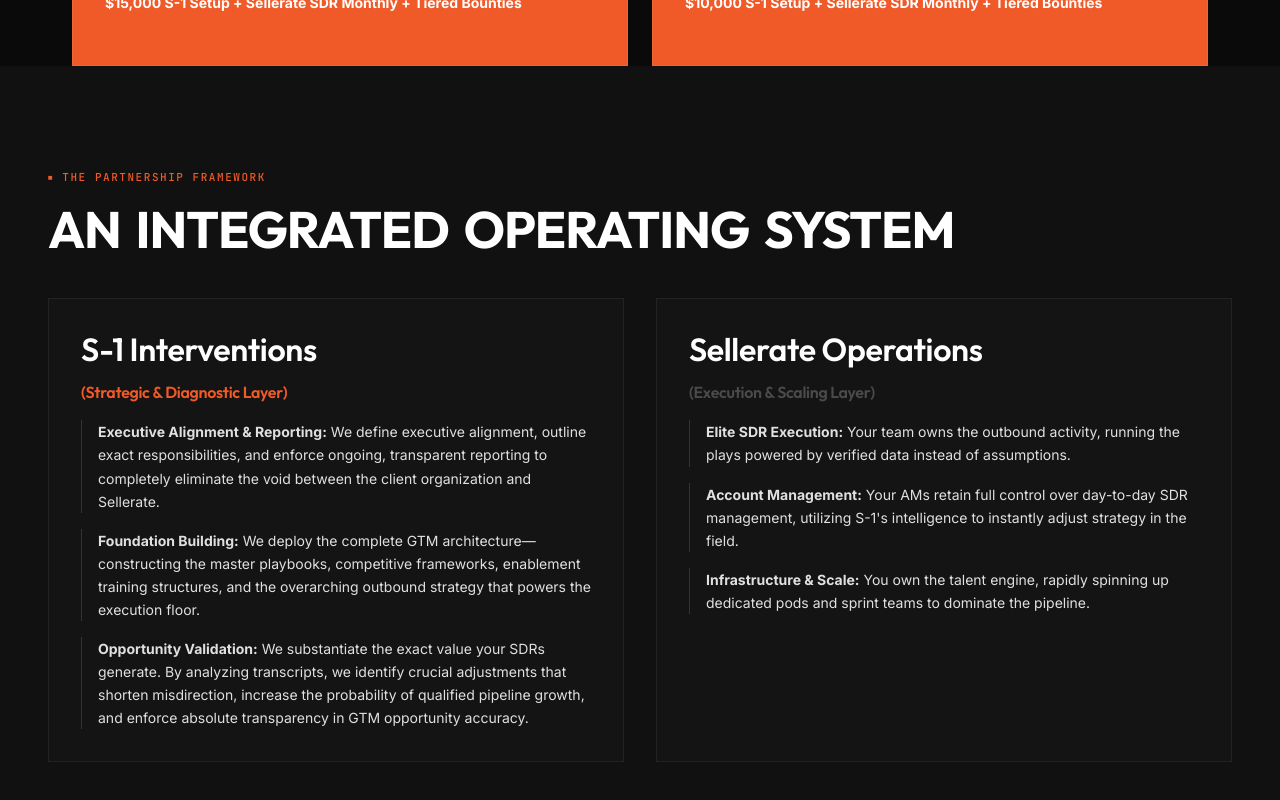
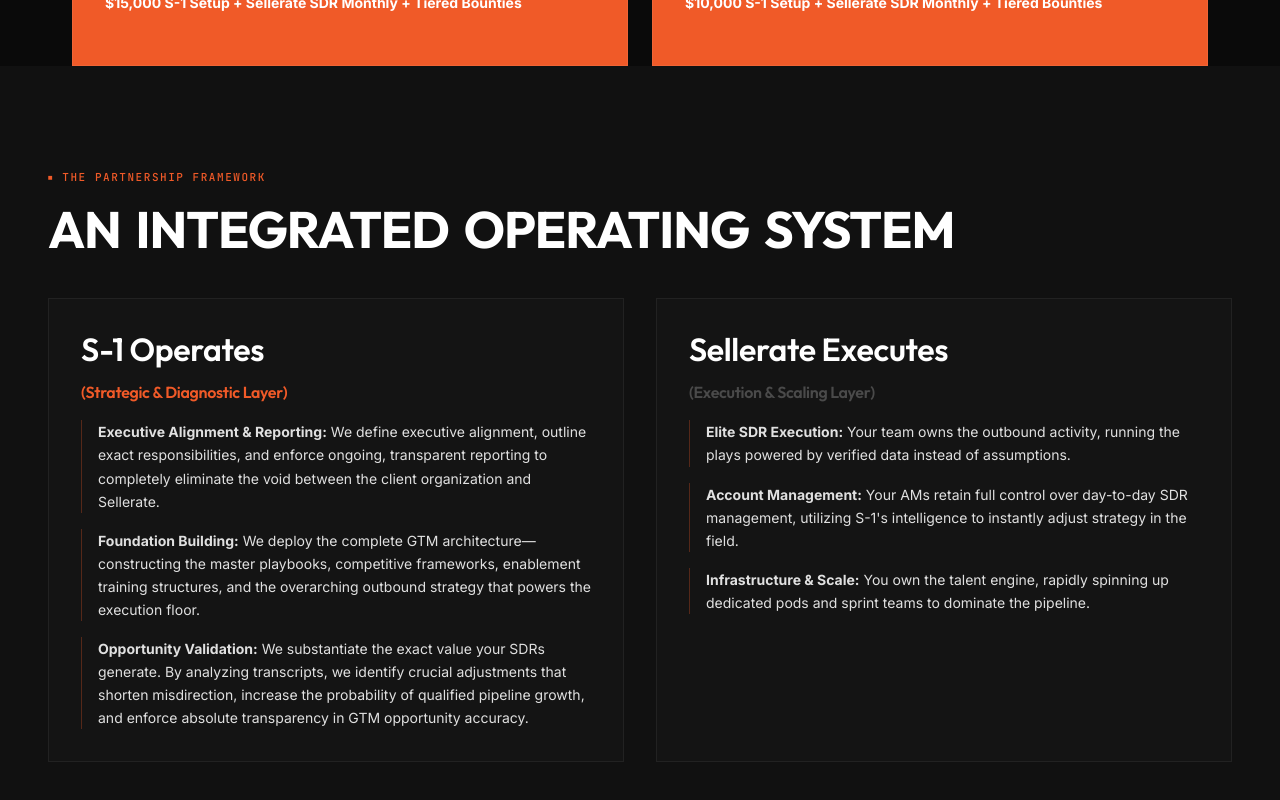
Before and after one commit to JRLuckett/Sellerate-pitch, a Next.js app: page / in a window 1280 px wide. Shown: the part 5365-6165 px from the top of the page. Built offline with nearby package versions, Linux system fonts and the light colour scheme.

Commit message:
Updated framework headers to S-1 Operates and Sellerate Executes

```diff
--- a/app/page.tsx
+++ b/app/page.tsx
@@ -378,7 +378,7 @@
 
           <div className={styles.divisionGrid}>
             <div className="card">
-              <h3 className="h3">S-1 Interventions <br/><span className="accent-text" style={{fontSize: 16}}>(Strategic & Diagnostic Layer)</span></h3>
+              <h3 className="h3">S-1 Operates <br/><span className="accent-text" style={{fontSize: 16}}>(Strategic & Diagnostic Layer)</span></h3>
               <ul className={styles.divisionList}>
                 <li className="body-md"><strong>Executive Alignment & Reporting:</strong> We define executive alignment, outline exact responsibilities, and enforce ongoing, transparent reporting to completely eliminate the void between the client organization and Sellerate.</li>
                 <li className="body-md"><strong>Foundation Building:</strong> We deploy the complete GTM architecture—constructing the master playbooks, competitive frameworks, enablement training structures, and the overarching outbound strategy that powers the execution floor.</li>
@@ -387,7 +387,7 @@
             </div>
 
             <div className="card">
-              <h3 className="h3">Sellerate Operations <br/><span className="muted-text" style={{fontSize: 16}}>(Execution & Scaling Layer)</span></h3>
+              <h3 className="h3">Sellerate Executes <br/><span className="muted-text" style={{fontSize: 16}}>(Execution & Scaling Layer)</span></h3>
               <ul className={styles.divisionList}>
                 <li className="body-md"><strong>Elite SDR Execution:</strong> Your team owns the outbound activity, running the plays powered by verified data instead of assumptions.</li>
                 <li className="body-md"><strong>Account Management:</strong> Your AMs retain full control over day-to-day SDR management, utilizing S-1's intelligence to instantly adjust strategy in the field.</li>
```
